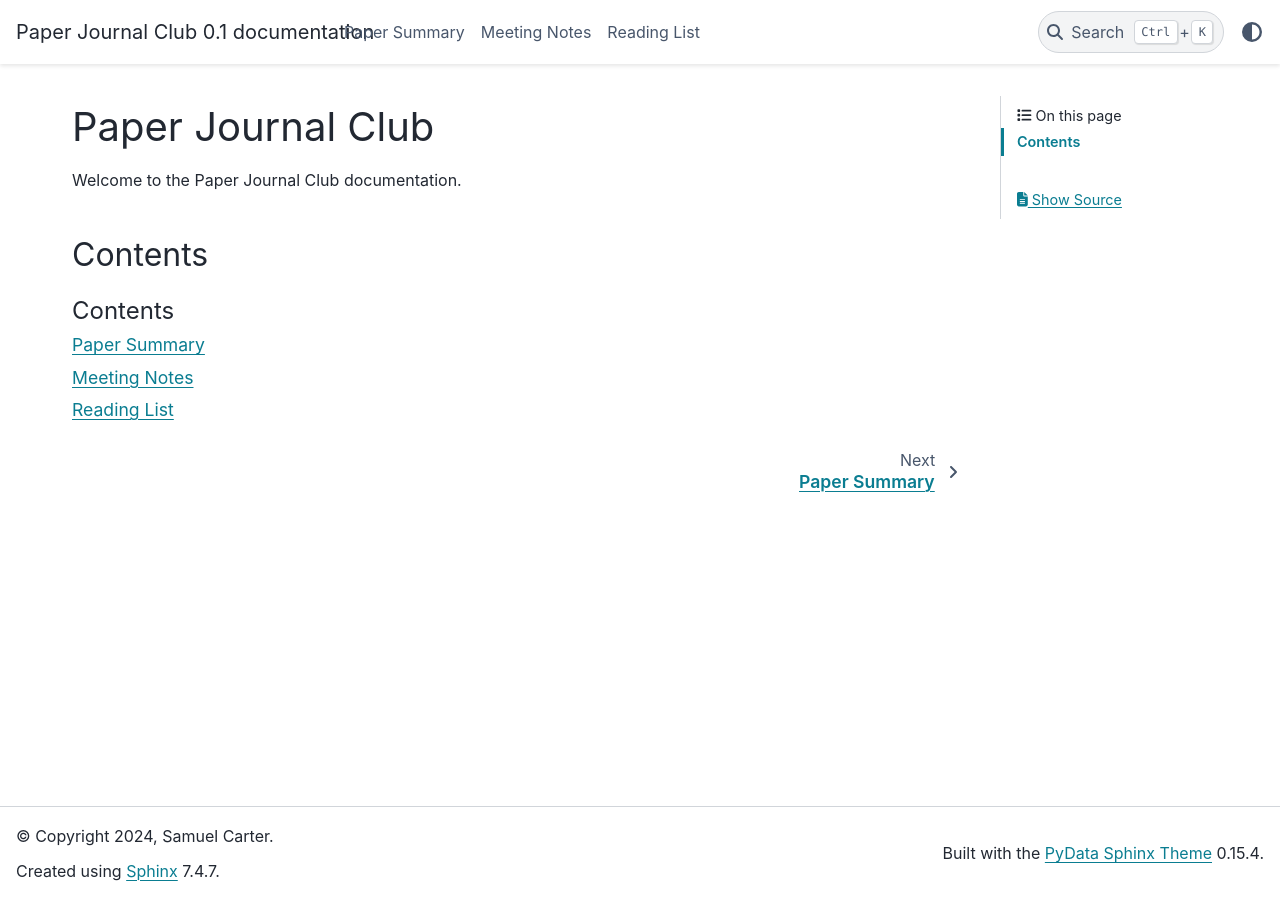
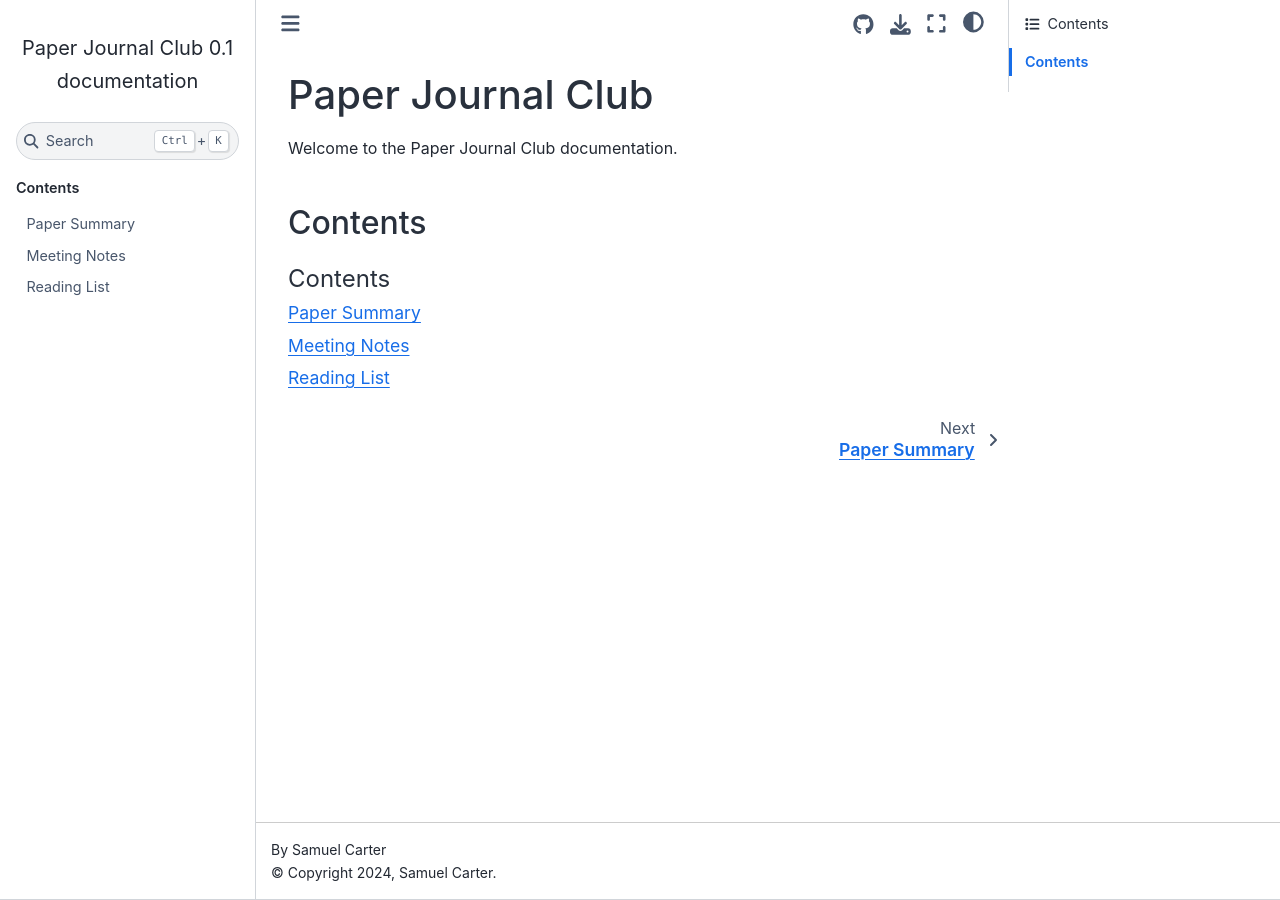
Before and after one commit to cbedio/Paper-Journal-Club, a Sphinx documentation site: the page built from docs/index.md, in a window 1280 px wide. Built offline with Sphinx 7.4.7 and the Sphinx Book theme 1.1.4, drawn with Linux system fonts in a browser that asks for light colours.

Commit message:
change html theme again

```diff
--- a/docs/conf.py
+++ b/docs/conf.py
@@ -24,14 +24,22 @@ exclude_patterns = ['_build', 'Thumbs.db', '.DS_Store']
 # -- Options for HTML output -------------------------------------------------
 # https://www.sphinx-doc.org/en/master/usage/configuration.html#options-for-html-output
 
-# html_theme = 'sphinx_bootstrap_theme'
-html_theme = 'pydata_sphinx_theme'
 # html_theme = 'sphinx_rtd_theme'
 
-html_static_path = ['_static']
+# html_static_path = ['_static']
+# html_theme_options = {
+#     'navbar_title': "Paper Journal Club",
+#     'globaltoc_depth': 2,
+#     'globaltoc_collapse': True,
+#     'globaltoc_includehidden': True,
+# }
+
+html_theme = 'sphinx_book_theme'
+
+# Optional: Customize theme options
 html_theme_options = {
-    'navbar_title': "Paper Journal Club",
-    'globaltoc_depth': 2,
-    'globaltoc_collapse': True,
-    'globaltoc_includehidden': True,
+    "path_to_docs": "docs/",
+    "repository_url": "https://github.com/your_username/your_repository",
+    "use_repository_button": True,
+    "use_edit_page_button": True,
 }
--- a/docs/requirements.txt
+++ b/docs/requirements.txt
@@ -3,3 +3,4 @@ myst-parser
 sphinx-rtd-theme
 sphinx-bootstrap-theme
 pydata-sphinx-theme
+sphinx-book-theme
```
